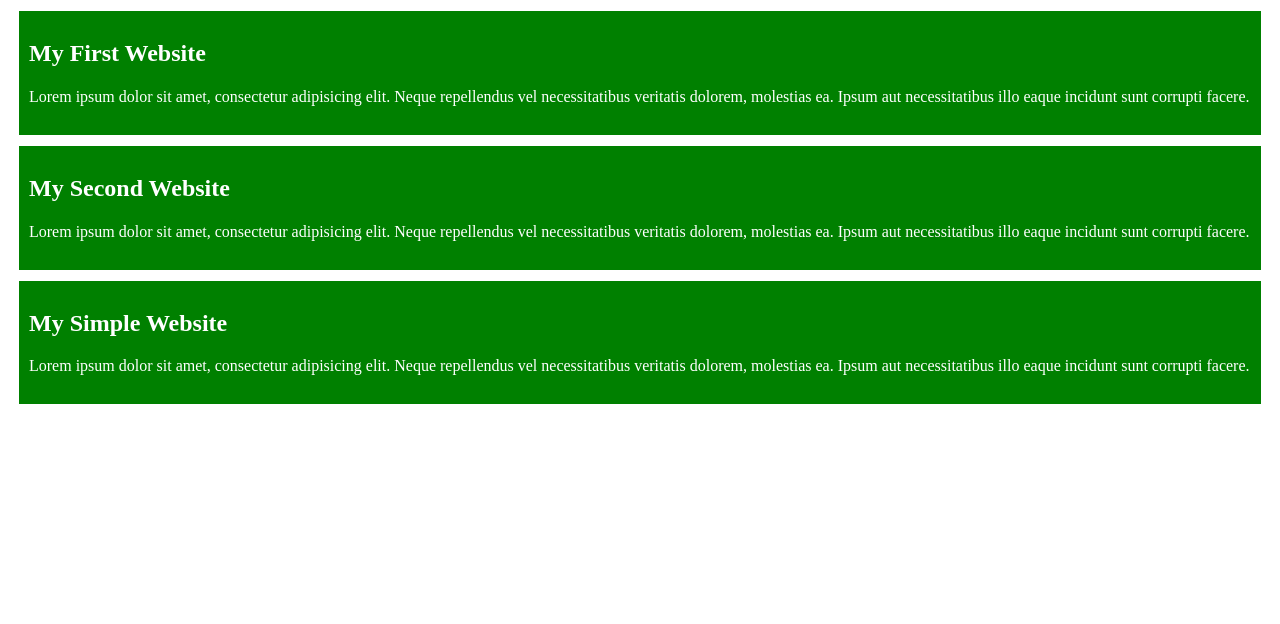
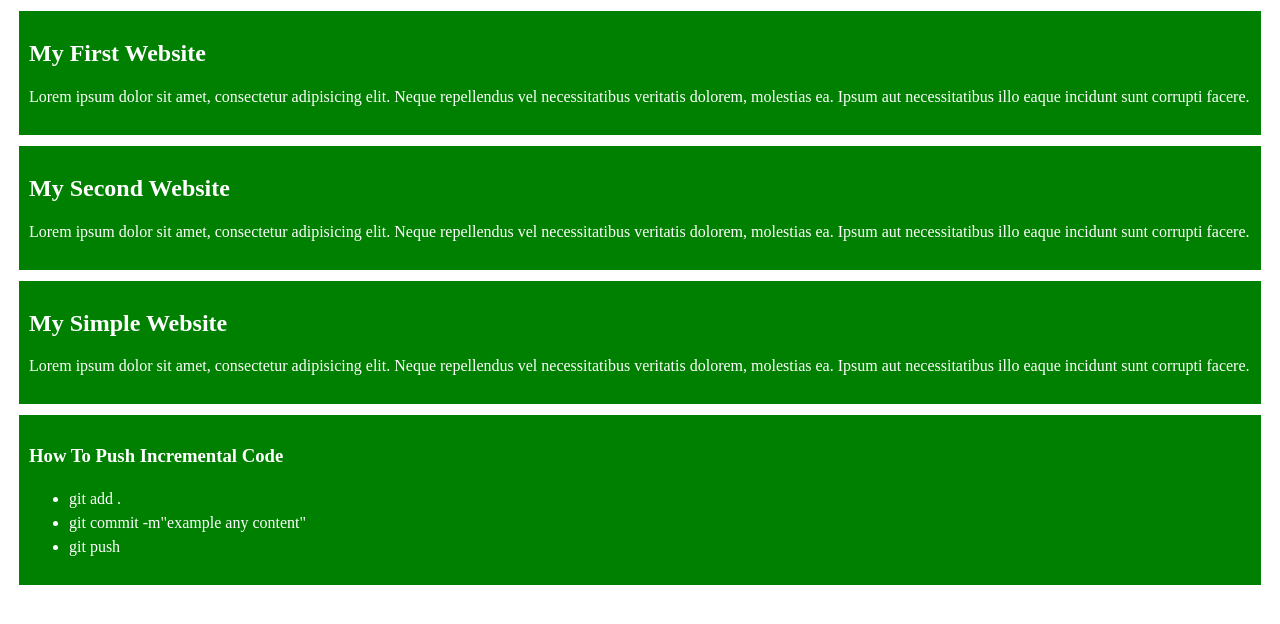
Before and after one commit to NilAlfi/my-simple-website, a plain HTML site: page index.html in a window 1280 px wide. Drawn offline with Linux system fonts and the light colour scheme.

Commit message:
unordered lish here

```diff
--- a/index.html
+++ b/index.html
@@ -19,5 +19,14 @@
         <h2>My Simple Website</h2>
         <p>Lorem ipsum dolor sit amet, consectetur adipisicing elit. Neque repellendus vel necessitatibus veritatis dolorem, molestias ea. Ipsum aut necessitatibus illo eaque incidunt sunt corrupti facere.</p>
     </div>
+
+    <div>
+        <h3>How To Push Incremental Code</h3>
+        <ul>
+            <li>git add .</li>
+            <li>git commit -m"example any content"</li>
+            <li>git push</li>
+        </ul>
+    </div>
 </body>
 </html>
```
